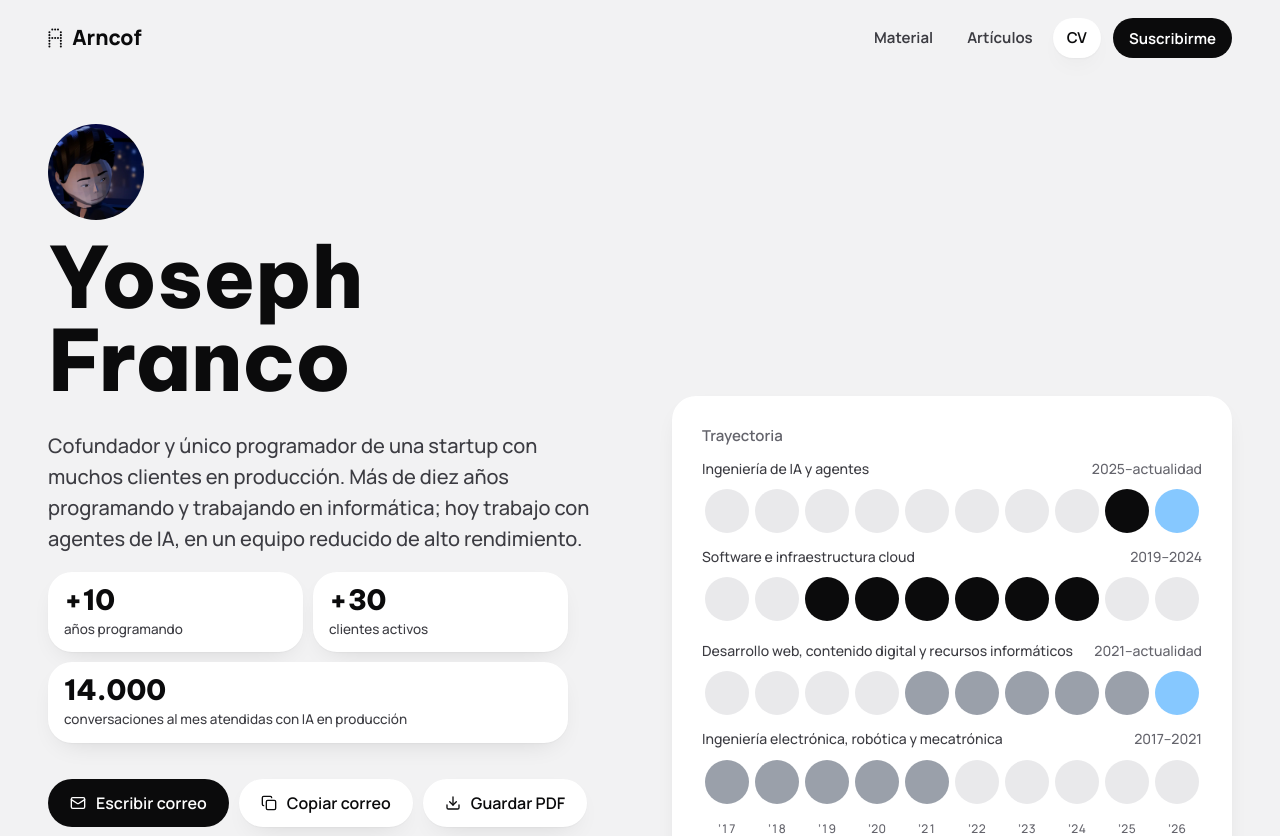
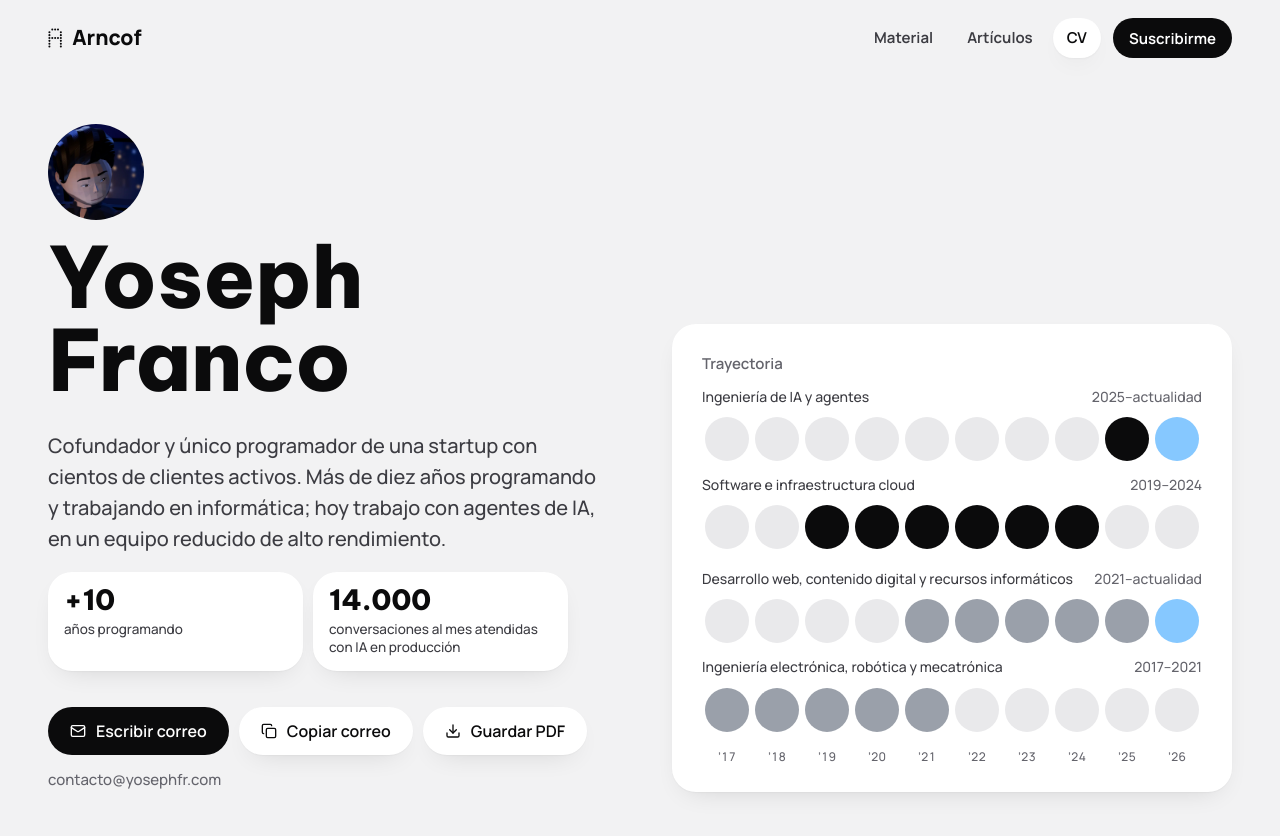
Before and after one commit to YosephFr/yosephfr, a Next.js app: page /cv in a window 1280 px wide. Shown: the top 836 px of the page. Built offline with nearby package versions, Linux system fonts and the light colour scheme.

Commit message:
Presentación: «con cientos de clientes activos» en portada y CV (español e inglés) y fuera la cifra +30 donde se lo presenta (corrección de Franco, 10/11 14:55)

```diff
--- a/src/app/(en)/en/cv/page.tsx
+++ b/src/app/(en)/en/cv/page.tsx
@@ -40,7 +40,7 @@ export default function CVEn() {
             <ProfilePhoto size={96} priority />
             <div>
             <h1 className="display">Yoseph Franco</h1>
-            <p className="entrada-texto">Cofounder and only developer of a startup with many clients in production. Over ten years programming and working in IT; today I work with AI agents, in a small, high-performance team.</p>
+            <p className="entrada-texto">Cofounder and only developer of a startup with hundreds of active clients. Over ten years programming and working in IT; today I work with AI agents, in a small, high-performance team.</p>
             <div className="acciones-cv"><ContactActions lang="en" extra={<PrintButton lang="en" />} /></div>
             </div>
           </div>
--- a/src/app/(es)/cv/page.tsx
+++ b/src/app/(es)/cv/page.tsx
@@ -44,10 +44,9 @@ export default function CV() {
             <ProfilePhoto size={96} priority />
             <div>
             <h1 className="display">Yoseph Franco</h1>
-            <p className="entrada-texto">Cofundador y único programador de una startup con muchos clientes en producción. Más de diez años programando y trabajando en informática; hoy trabajo con agentes de IA, en un equipo reducido de alto rendimiento.</p>
+            <p className="entrada-texto">Cofundador y único programador de una startup con cientos de clientes activos. Más de diez años programando y trabajando en informática; hoy trabajo con agentes de IA, en un equipo reducido de alto rendimiento.</p>
             <ul className="cv-cifras">
               <li><strong>+10</strong><span>años programando</span></li>
-              <li><strong>+30</strong><span>clientes activos</span></li>
               <li><strong>14.000</strong><span>conversaciones al mes atendidas con IA en producción</span></li>
             </ul>
             <div className="acciones-cv"><ContactActions extra={<PrintButton />} /></div>
--- a/src/app/(es)/page.tsx
+++ b/src/app/(es)/page.tsx
@@ -74,8 +74,7 @@ export default function Home() {
             </div>
             <ul className="quien-cifras">
               <li><strong>14.000</strong><span>conversaciones al mes atendidas con IA en lo que tengo en producción</span></li>
-              <li><strong>+30</strong><span>clientes activos</span></li>
-              <li className="ancha"><strong>400 USD</strong><span>al mes en Claude y Codex, que a precio de API serían entre 18 y 30 mil</span></li>
+              <li><strong>400 USD</strong><span>al mes en Claude y Codex, que a precio de API serían entre 18 y 30 mil</span></li>
             </ul>
           </div>
         </section>
--- a/src/app/globals.css
+++ b/src/app/globals.css
@@ -937,7 +937,7 @@ html { font-synthesis: none; }
 .proposito .entrada-texto { max-width: 46ch; color: var(--texto); }
 .proposito .enlace { margin-top: 4px; }
 @media (min-width: 900px) { .proposito { grid-template-columns: minmax(0, 1fr) minmax(0, 1fr); align-items: end; column-gap: 48px; padding: 56px 48px; } .proposito .enlace { grid-column: 2; } }
-@media (min-width: 900px) { .quien { padding: 0; } .quien-cifras { grid-template-columns: repeat(3, minmax(0, 1fr)); } .quien-cifras li.ancha { grid-column: auto; } }
+@media (min-width: 900px) { .quien { padding: 0; } .quien-cifras { grid-template-columns: repeat(2, minmax(0, 1fr)); } .quien-cifras li.ancha { grid-column: auto; } }
 
 /* Artículos en la portada: cuatro en una fila en escritorio, sin tarjetas gigantes */
 @media (min-width: 1100px) {
--- a/src/lib/lang.ts
+++ b/src/lib/lang.ts
@@ -9,7 +9,7 @@ export const UI = {
     nav: { home: 'Inicio', articles: 'Artículos', newsletter: 'Newsletter', cv: 'CV', contact: 'Contacto', brand: 'Arncof, inicio', material: 'Material', subscribe: 'Suscribirme' },
     hero: {
       title: 'Programo todo con IA y te cuento cómo, sin humo.',
-      text: 'Soy cofundador de una startup con muchos clientes en producción, y ahí el único programador soy yo. Llevo más de diez años en esto.',
+      text: 'Soy cofundador de una startup con cientos de clientes activos, y ahí el único programador soy yo. Llevo más de diez años en esto.',
       caption: 'De una consulta a una tarea resuelta.',
       agents: 'Así trabajo con agentes',
     },
@@ -36,7 +36,7 @@ export const UI = {
     nav: { home: 'Home', articles: 'Articles', newsletter: 'Newsletter', cv: 'CV', contact: 'Contact', brand: 'Arncof, home', material: 'Material', subscribe: 'Subscribe' },
     hero: {
       title: 'I build everything with AI and show you how, no hype.',
-      text: 'I am a cofounder of a startup with many clients in production, and its only developer. Over ten years in the craft.',
+      text: 'I am a cofounder of a startup with hundreds of active clients, and its only developer. Over ten years in the craft.',
       caption: 'From a request to a finished task.',
       agents: 'How I work with agents',
     },
```
Also changed, not shown: src/data/articles.json.
